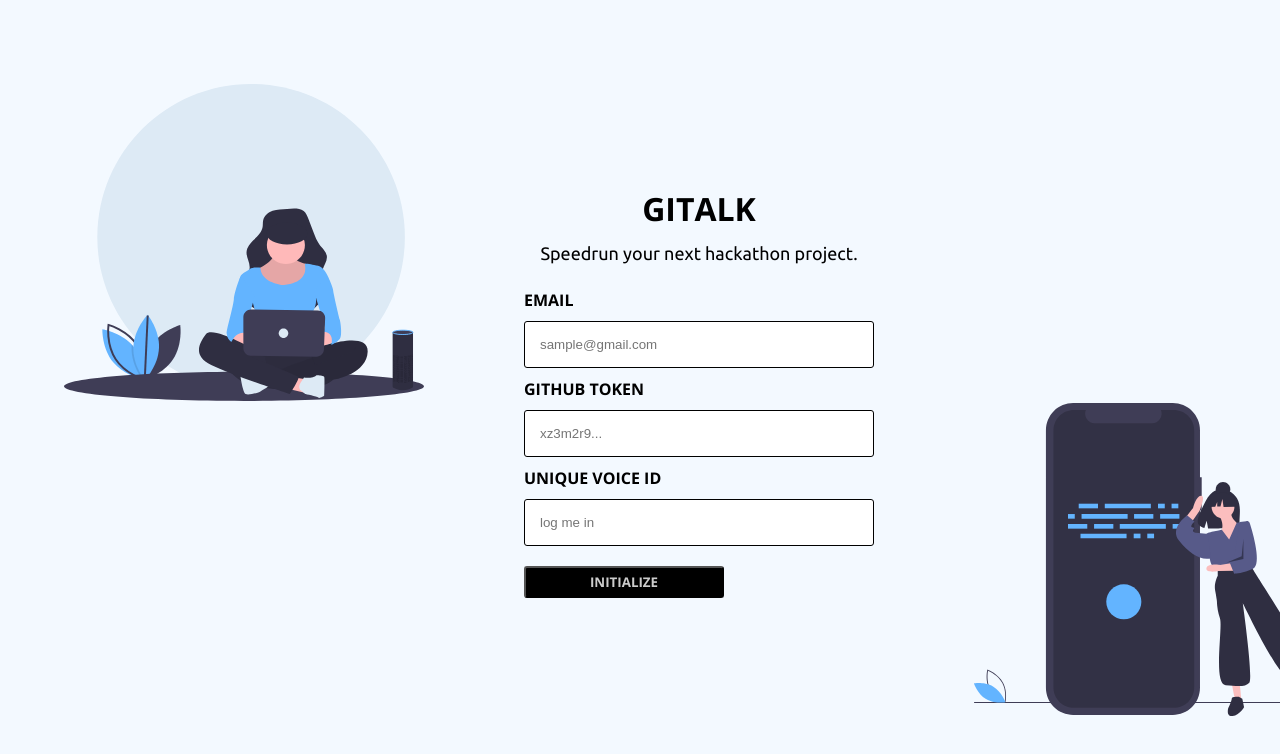
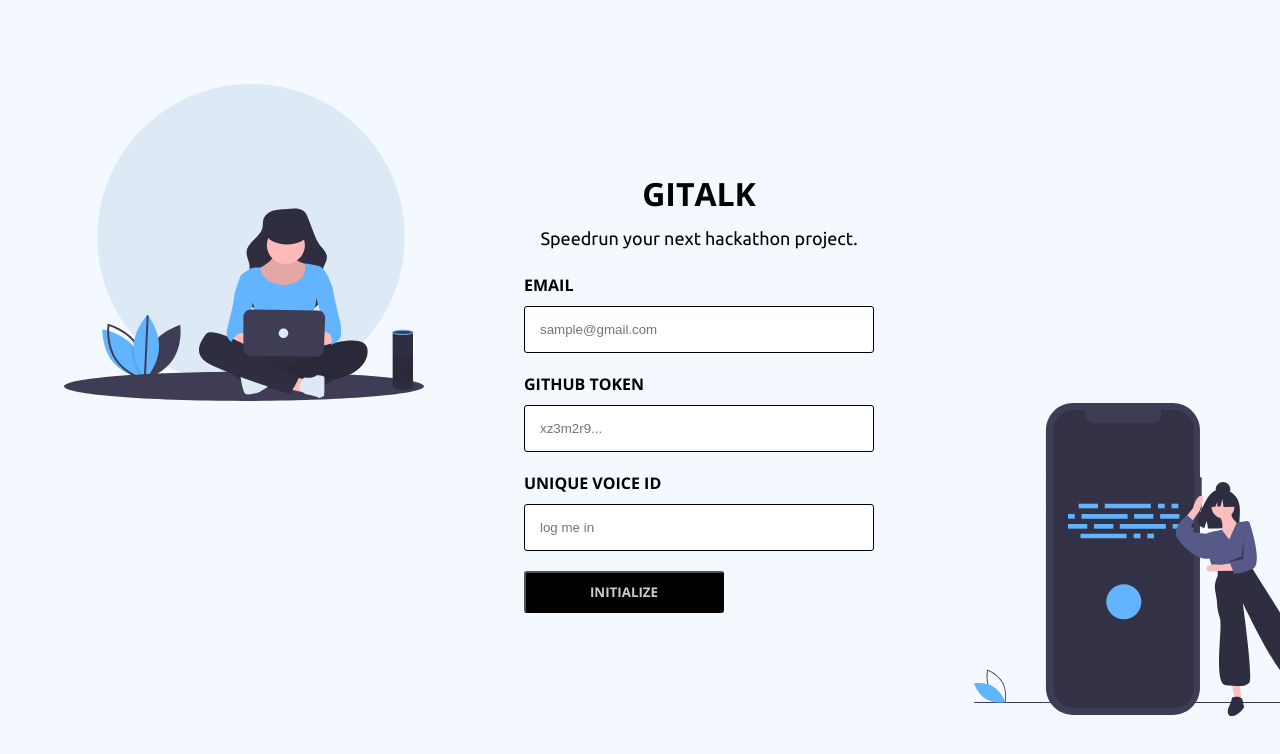
Before and after one commit to chenIsai/htn2020-web, a React (Create React App) app: page / in a window 1280 px wide. Shown: the top 754 px of the page. Built offline with nearby package versions, Linux system fonts and the light colour scheme.

Commit message:
adjust margins and padding

```diff
--- a/src/components/header.js
+++ b/src/components/header.js
@@ -10,12 +10,12 @@
   font-family: "Ubuntu";
   font-size: 18px;
   margin: auto;
-  margin-bottom: 15px;
+  margin-bottom: 5px;
 `;
 
 export const InputHeader = styled.h2`
   font-family: "Open Sans";
   font-size: 16px;
-  margin-top: 10px;
+  margin-top: 20px;
   margin-bottom: 10px;
 `;
--- a/src/components/initialize.js
+++ b/src/components/initialize.js
@@ -12,7 +12,7 @@
 import logo from "../images/gitalk.png"
 
 const InitButton = styled.button`
-  padding: 5px;
+  padding: 10px;
   width: 200px;
   background-color: black;
   color: #ccc;
@@ -111,14 +111,11 @@
             value={prompt}
             onChange={(e) => {setPrompt(e.target.value)}}
           />
-
           <InitButton onClick={() => initUser()}>INITIALIZE</InitButton>
           {invalid && <InvalidText>Invalid input, please try again.</InvalidText>}
         </Form>
       </FormWrapper>
       <GraphicB src={phone_voice}/>
-      {//<a href="/#/register">Register</a>\
-      }
     </Wrapper>
   )
 }
```
